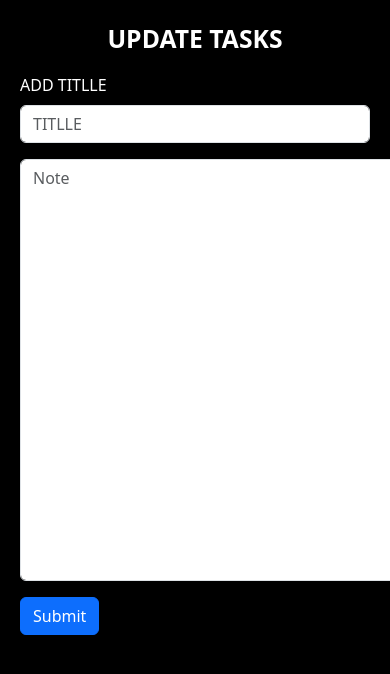
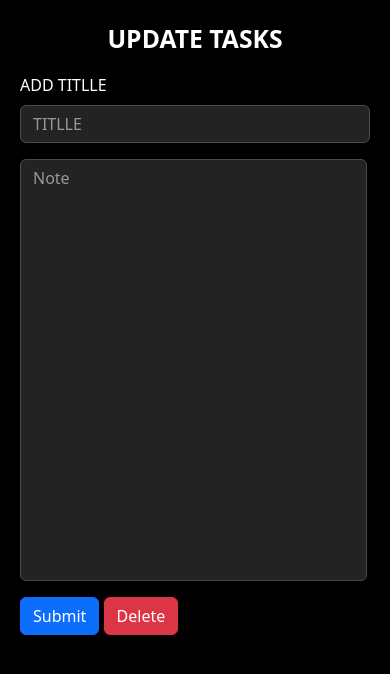
Before and after one commit to avez07/to-do-list, a PHP site: page /update.php?id=1 in a window 390 px wide. Shown: the top 674 px of the page. Run offline with PHP 8.4, Linux system fonts and the light colour scheme; data that the repository does not hold is empty.

Commit message:
completed

```diff
--- a/index.php
+++ b/index.php
@@ -32,7 +32,7 @@
        include "pagination.php"
        ?>
     </div>
-    <div class="container-fluid p-0 d-block d-md-none">
+    <div class="container-fluid p-0 d-block d-md-none mb-5">
     <?php
        include "mobile.php"
        ?>
--- a/style.css
+++ b/style.css
@@ -68,7 +68,7 @@ a{
     white-space: nowrap;
   }
   .button{
-    background: linear-gradient( #bababa , #373737 );
+    background: linear-gradient( #939393 , #4e4e4e );
     color: white;
 }
 #scroll{
@@ -123,4 +123,19 @@ body{
 .text-notes{
   color: white !important;
 }
+.text-note {
+  height: 50vh;
+  width: 89vw;
+  resize: none;
+  outline: none !important;
 }
+#titlle , #notes{
+  color: white;
+    background: #242323;
+    border: 1.5px solid #4c4949;
+}
+#titlle::placeholder , #notes::placeholder{
+  color: rgb(152, 152, 152);
+}
+
+}
--- a/update.php
+++ b/update.php
@@ -31,6 +31,13 @@ $si = $_GET['st'];
             return false;
         }
     }
+    function alert_msg_2() {
+        if (window.confirm("Are You Sure , You Want To `DELETE` This Record")) {
+            alert("After `DELETE` You Cannot Undo");
+        } else {
+            return false;
+        }
+    }
 </script>
 
 <section>
@@ -52,6 +59,10 @@ $si = $_GET['st'];
         </div>
 
         <button type="submit" class="btn btn-primary">Submit</button>
+        <?php
+      echo '<a href = "delete.php?id=' .$id. '" class="d-inline d-md-none" onClick = "return alert_msg_2()">  <button type="button" class="btn btn-danger">Delete</button></a>'
+        ?>
+
     </form>
 </section>
 <?php
```
Also changed, not shown: mobile.php (+6 -9 lines).
